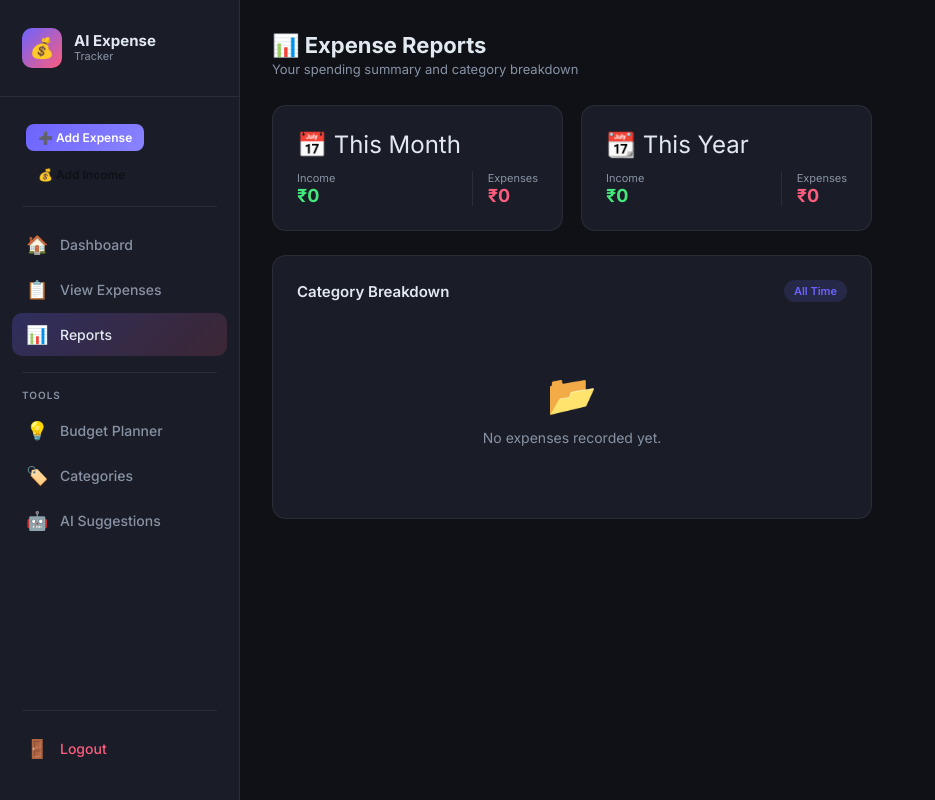
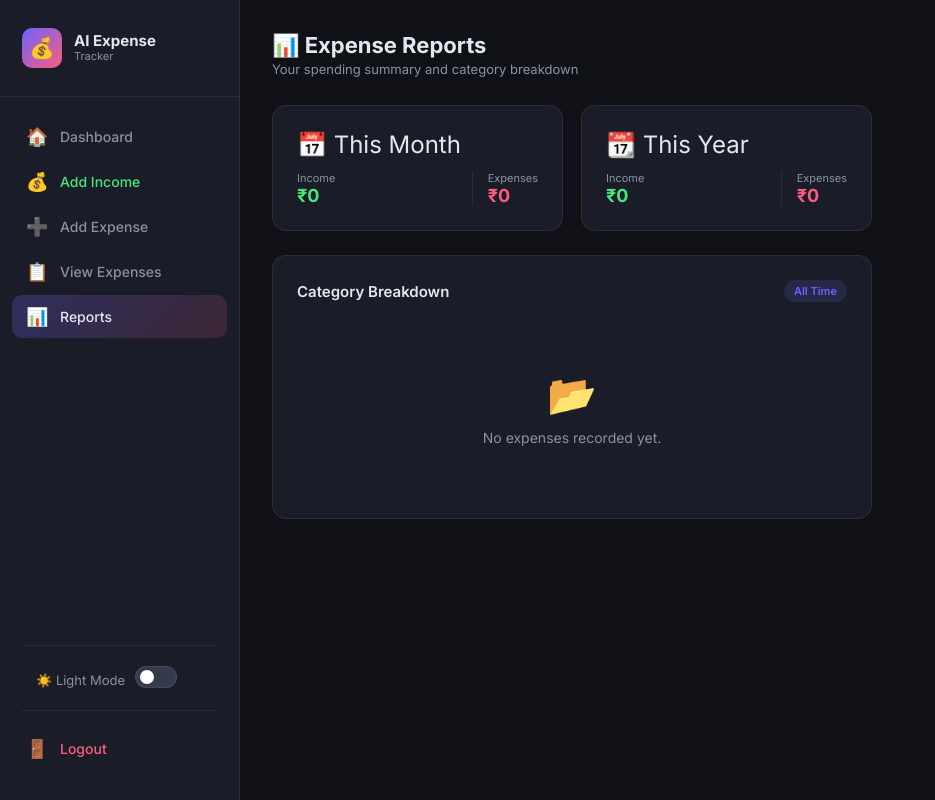
Before and after one commit to hemaprabha2804d/expense_manager, a Flask app: page /reports in a window 1280 px wide. Shown: the whole page, without its empty margins (0-935 px from the left). Run offline with Flask 3, Linux system fonts and the light colour scheme; data that the repository does not hold is empty.

Commit message:
Sidebar navigation alignment, Month Category switches, and Light Theme toggle widgets

```diff
--- a/app.py
+++ b/app.py
@@ -24,11 +24,16 @@ def inject_current_path():
 # ── Helper: build all chart + stats data ─────────────────────────────────────
 def get_dashboard_data():
     expenses = list(expenses_collection.find())
-    income   = list(income_collection.find())  # 🔴 Fetch Income
+    income   = list(income_collection.find())  # Fetch Income
     now = datetime.now()
 
     category_totals = defaultdict(int)
     monthly_totals  = defaultdict(int)
+
+    # 🔴 Monthwise Category Totals
+    # Format: { "2026-03": { "Food": 500 }, "2026-02": { ... } }
+    cat_by_month = defaultdict(lambda: defaultdict(int))
+
     total_amount    = 0
     monthly_this    = 0
 
@@ -45,24 +50,21 @@ def get_dashboard_data():
                 d   = datetime.strptime(date_str, "%Y-%m-%d")
                 key = d.strftime("%Y-%m")
                 monthly_totals[key] += amt
+
+                # 🔴 Save categorized amount by month key
+                cat_by_month[key][cat] += amt
+
                 if d.year == now.year and d.month == now.month:
                     monthly_this += amt
             except Exception:
                 pass
 
-    # 🔴 Income Calculations
+    # Income Calculations
     total_income = sum(i.get("amount", 0) for i in income)
     net_balance  = total_income - total_amount
 
-    # Last 6 months labels + values
-    from calendar import month_abbr
-    month_labels, month_values = [], []
-    for i in range(5, -1, -1):
-        m   = (now.month - i - 1) % 12 + 1
-        y   = now.year if now.month - i > 0 else now.year - 1
-        key = f"{y}-{m:02d}"
-        month_labels.append(f"{month_abbr[m]} {str(y)[-2:]}")
-        month_values.append(monthly_totals.get(key, 0))
+    # Available Months as string labels sorted (for select dropdown)
+    months_keys = sorted(list(cat_by_month.keys()), reverse=True)
 
     avg_expense = round(total_amount / len(expenses)) if expenses else 0
     highest_cat = max(category_totals, key=category_totals.get) if category_totals else "—"
@@ -76,16 +78,16 @@ def get_dashboard_data():
     return {
         "cat_labels":   json.dumps(list(category_totals.keys())),
         "cat_values":   json.dumps(list(category_totals.values())),
-        "month_labels": json.dumps(month_labels),
-        "month_values": json.dumps(month_values),
+        "cat_by_month": json.dumps(cat_by_month), # 🔴 Added Monthly Aggregator JS ready
+        "months_keys":  months_keys,               # 🔴 Array list of months
         "total_amount": total_amount,
         "monthly_this": monthly_this,
         "avg_expense":  avg_expense,
         "highest_cat":  highest_cat,
         "recent":       recent,
         "total_count":  len(expenses),
-        "total_income": total_income,    # 🔴 Added Income
-        "net_balance":  net_balance       # 🔴 Added Net Balance
+        "total_income": total_income,
+        "net_balance":  net_balance
     }
 
 
--- a/templates/base_sidebar.html
+++ b/templates/base_sidebar.html
@@ -16,18 +16,36 @@
       --text: #e2e8f0; --muted: #8892a4;
       --border: rgba(255,255,255,0.07); --radius: 14px;
     }
-    body { font-family: 'Inter', sans-serif; background: var(--bg); color: var(--text); display: flex; min-height: 100vh; }
+    body.light-theme {
+      --bg: #f4f6fb; --surface: #ffffff; --surface2: #f0f3f8;
+      --accent: #5546e8; --accent2: #e63956;
+      --green: #2ecc71; --yellow: #f39c12;
+      --text: #1e293b; --muted: #64748b;
+      --border: rgba(0,0,0,0.08);
+    }
+    body { font-family: 'Inter', sans-serif; background: var(--bg); color: var(--text); display: flex; min-height: 100vh; transition: background 0.3s, color 0.3s; }
+
+    /* ── THEME SWITCH ── */
+    .theme-switch-wrapper { display: flex; align-items: center; gap: 10px; margin-top: 20px; padding: 0 24px; }
+    .theme-switch { display: inline-block; height: 22px; position: relative; width: 42px; }
+    .theme-switch input { display: none; }
+    .slider { background-color: #333b4d; bottom: 0; cursor: pointer; left: 0; position: absolute; right: 0; top: 0; transition: .4s; border-radius: 34px; border: 1px solid var(--border); }
+    .slider:before { background-color: #fff; bottom: 3px; content: ""; height: 14px; left: 4px; position: absolute; transition: .4s; width: 14px; border-radius: 50%; }
+    input:checked + .slider { background-color: var(--accent); }
+    input:checked + .slider:before { transform: translateX(20px); }
+    body.light-theme .slider { background-color: #e2e8f0; }
 
     /* ── SIDEBAR ── */
     .sidebar {
       width: var(--sidebar-w); background: var(--surface); border-right: 1px solid var(--border);
       display: flex; flex-direction: column; position: fixed; top: 0; left: 0; bottom: 0; z-index: 100; padding: 28px 0;
+      transition: background 0.3s, border-color 0.3s;
     }
     .sidebar-logo { display: flex; align-items: center; gap: 12px; padding: 0 22px 28px; border-bottom: 1px solid var(--border); }
     .logo-icon { width: 40px; height: 40px; background: linear-gradient(135deg, var(--accent), var(--accent2)); border-radius: 10px; display: flex; align-items: center; justify-content: center; font-size: 20px; }
     .logo-text { font-size: 15px; font-weight: 700; line-height: 1.2; }
     .logo-text span { display: block; font-size: 11px; font-weight: 400; color: var(--muted); }
-    .nav-section { margin-top: 24px; padding: 0 12px; }
+    .nav-section { margin-top: 18px; padding: 0 12px; flex: 1; }
     .nav-label { font-size: 10px; font-weight: 600; color: var(--muted); letter-spacing: .1em; text-transform: uppercase; padding: 0 10px 8px; }
     .nav-item { display: flex; align-items: center; gap: 12px; padding: 11px 14px; border-radius: 10px; text-decoration: none; color: var(--muted); font-size: 14px; font-weight: 500; transition: all .2s; margin-bottom: 2px; }
     .nav-item:hover { background: var(--surface2); color: var(--text); }
@@ -40,13 +58,13 @@
     .nav-logout .nav-item:hover { background: rgba(252,92,125,.12); color: var(--accent2); }
 
     /* ── MAIN ── */
-    .main { margin-left: var(--sidebar-w); flex: 1; padding: 32px; overflow-y: auto; }
+    .main { margin-left: var(--sidebar-w); flex: 1; padding: 32px; overflow-y: auto; background: var(--bg); transition: background 0.3s; }
     .page-header { margin-bottom: 28px; }
     .page-header h1 { font-size: 22px; font-weight: 700; }
     .page-header p { font-size: 13px; color: var(--muted); margin-top: 3px; }
 
     /* ── CARD ── */
-    .card { background: var(--surface); border: 1px solid var(--border); border-radius: var(--radius); padding: 24px; }
+    .card { background: var(--surface); border: 1px solid var(--border); border-radius: var(--radius); padding: 24px; transition: background 0.3s, border-color 0.3s; }
     .card-header { display: flex; align-items: center; justify-content: space-between; margin-bottom: 20px; }
     .card-title { font-size: 15px; font-weight: 600; }
     .card-badge { font-size: 11px; font-weight: 600; padding: 4px 10px; border-radius: 20px; background: rgba(108,99,255,.15); color: var(--accent); }
@@ -55,10 +73,10 @@
     label { display: block; font-size: 13px; font-weight: 500; color: var(--muted); margin-bottom: 6px; }
     input[type="text"], input[type="number"], input[type="password"], input[type="date"], select, textarea {
       width: 100%; padding: 11px 14px; background: var(--surface2); border: 1px solid var(--border);
-      border-radius: 10px; color: var(--text); font-size: 14px; font-family: 'Inter', sans-serif; outline: none; transition: border-color .2s;
+      border-radius: 10px; color: var(--text); font-size: 14px; font-family: 'Inter', sans-serif; outline: none; transition: border-color .2s, background 0.3s;
     }
     input:focus, select:focus, textarea:focus { border-color: var(--accent); }
-    select option { background: var(--surface2); }
+    select option { background: var(--surface); color: var(--text); }
     .form-group { margin-bottom: 18px; }
 
     /* ── BUTTONS ── */
@@ -105,21 +123,26 @@
   </div>
 
   <nav class="nav-section">
-    <a href="/add-expense-page" class="btn btn-primary btn-sm" style="margin: 3px 14px 10px; justify-content:center;">➕ Add Expense</a>
-    <a href="/add-income-page" class="btn btn-success btn-sm" style="margin: 0 14px 18px; justify-content:center; color:#0f1117;">💰 Add Income</a>
-    <div class="nav-divider" style="margin-top:0;"></div>
+    <a href="/dashboard"      class="nav-item {% if current_path == '/dashboard' %}active{% endif %}"><span class="nav-icon">🏠</span> Dashboard</a>
 
-    <a href="/dashboard"      class="nav-item {% if current_path == '/dashboard' %}active{% endif %}"><span class="nav-icon">🏠</span> Dashboard</a>
+    <!-- 🔴 NEW: Add Income aligned right below Dashboard with unique green accent -->
+    <a href="/add-income-page" class="nav-item {% if current_path == '/add-income-page' %}active{% endif %}" style="color:var(--green);"><span class="nav-icon">💰</span> Add Income</a>
+    <a href="/add-expense-page" class="nav-item {% if current_path == '/add-expense-page' %}active{% endif %}"><span class="nav-icon">➕</span> Add Expense</a>
+
     <a href="/view-expenses"  class="nav-item {% if current_path == '/view-expenses' %}active{% endif %}"><span class="nav-icon">📋</span> View Expenses</a>
     <a href="/reports"        class="nav-item {% if current_path == '/reports' %}active{% endif %}"><span class="nav-icon">📊</span> Reports</a>
-    <div class="nav-divider"></div>
-    <div class="nav-label">Tools</div>
-    <a href="#" class="nav-item"><span class="nav-icon">💡</span> Budget Planner</a>
-    <a href="#" class="nav-item"><span class="nav-icon">🏷️</span> Categories</a>
-    <a href="#" class="nav-item"><span class="nav-icon">🤖</span> AI Suggestions</a>
   </nav>
 
   <div class="nav-logout">
+    <div class="nav-divider"></div>
+    <!-- 🔴 Theme Switch Toggle -->
+    <div class="theme-switch-wrapper">
+      <span style="font-size: 13px; color: var(--muted);">☀️ Light Mode</span>
+      <label class="theme-switch" for="checkbox">
+        <input type="checkbox" id="checkbox" />
+        <div class="slider round"></div>
+      </label>
+    </div>
     <div class="nav-divider"></div>
     <a href="/" class="nav-item"><span class="nav-icon">🚪</span> Logout</a>
   </div>
@@ -129,6 +152,30 @@
   {% block content %}{% endblock %}
 </main>
 
+<!-- 🔴 Theme Toggler JavaScript Script Loader -->
+<script>
+  const toggleSwitch = document.querySelector('.theme-switch input[type="checkbox"]');
+  const currentTheme = localStorage.getItem('theme');
+
+  if (currentTheme) {
+      document.body.classList.add(currentTheme);
+      if (currentTheme === 'light-theme') {
+          toggleSwitch.checked = true;
+      }
+  }
+
+  function switchTheme(e) {
+      if (e.target.checked) {
+          document.body.classList.add('light-theme');
+          localStorage.setItem('theme', 'light-theme');
+      } else {
+          document.body.classList.remove('light-theme');
+          localStorage.setItem('theme', 'dark');
+      }
+  }
+  toggleSwitch.addEventListener('change', switchTheme, false);
+</script>
+
 {% block scripts %}{% endblock %}
 </body>
 </html>
```
Also changed, not shown: templates/dashboard.html (+62 -21 lines).
